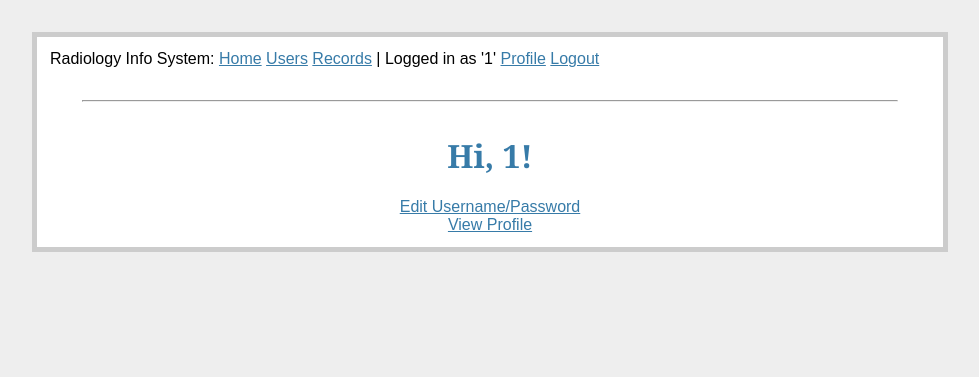
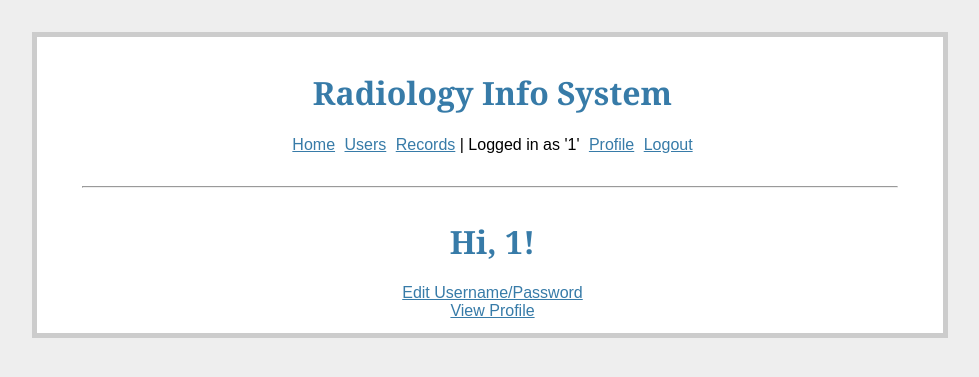
Before and after one commit to MarkGalloway/RIS, a Flask app: page /index in a window 1280 px wide. Shown: the top 377 px of the page, without its empty margins (150-1129 px from the left). Run offline with Flask 2, Linux system fonts and the light colour scheme; a user stored in the database is signed in; parts of the project's set-up code (start-up, migrations or seed data) failed here and were passed over.

Commit message:
Spice up title/navbar

```diff
--- a/app/static/css/main.css
+++ b/app/static/css/main.css
@@ -1,5 +1,5 @@
 body            { font-family: sans-serif; background: #eee; margin-left:auto; margin-right:auto; }
-a, h1, h3       { color: #377ba8; }
+a, h1, h3       { color: #377ba8; padding-left: 5px;}
 h1              { font-family: 'Georgia', serif; text-align: center; }
 table, th, td   { border: 1px solid #eee; margin-left:auto; margin-right:auto; padding: 10px;}
 td              { text-align: center; }
@@ -11,6 +11,7 @@ hr              { margin: 2em; }
 .error          { background: #f0d6d6; padding: 0.5em; }
 .section        { text-align: center; }
 .nav-links      { text-align: center; margin-left:auto; margin-right:auto; }
+.title          { text-align: center; margin-left:auto; margin-right:auto; }
 
 .flex-container {
   padding: 0;
--- a/app/templates/base.html
+++ b/app/templates/base.html
@@ -9,7 +9,8 @@
   </head>
   <body>
   <div class="page">
-    <div>Radiology Info System:
+    <div class="title"><h1>Radiology Info System</h1></div>
+    <div class="nav-links">
         <a href="{{ url_for('index') }}">Home</a>
         <a href="{{ url_for('user_management') }}">Users</a>
         <a href="{{ url_for('list_records') }}">Records</a>
```
